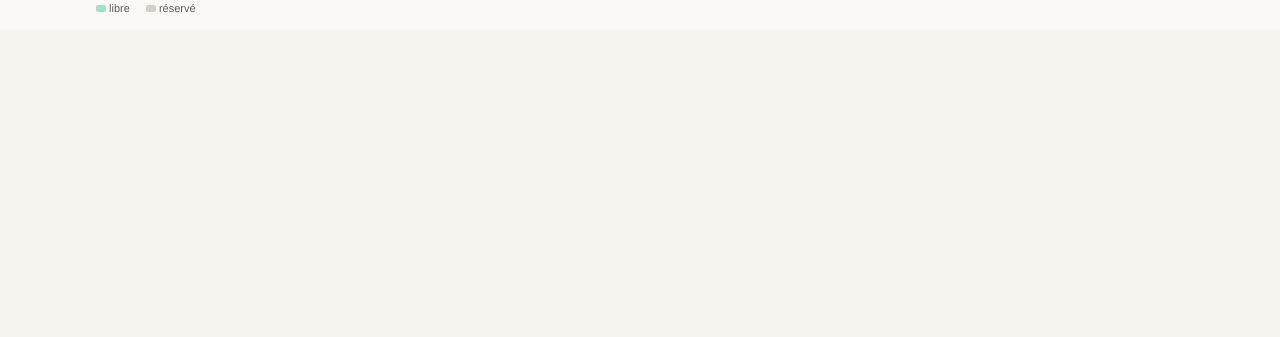
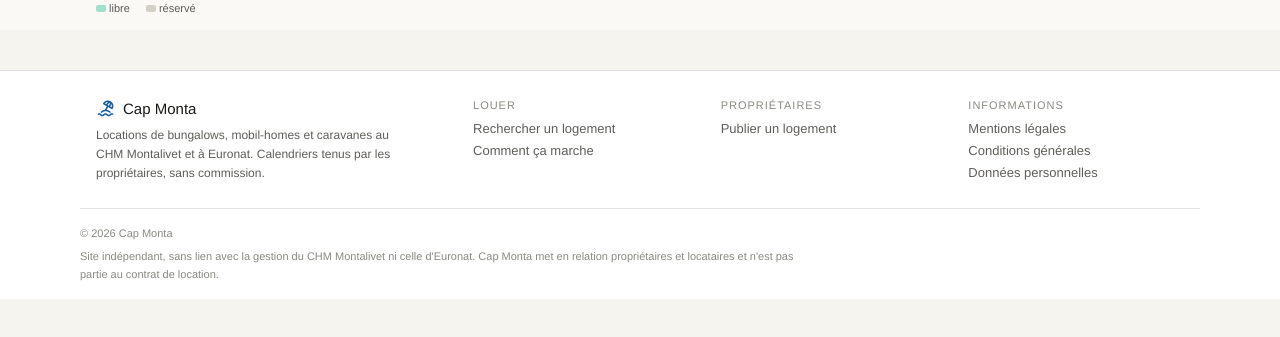
Before and after one commit to DamienCH33/cap-monta, an Angular app in the folder web/: page /recherche in a window 1280 px wide. Shown: the part 309-646 px from the top of the page. Built offline with nearby package versions, Linux system fonts and the light colour scheme; no server answers.

Commit message:
feat(web): add site footer to app layout

```diff
--- a/web/src/app/app.html
+++ b/web/src/app/app.html
@@ -1,2 +1,3 @@
 <cm-header />
 <router-outlet />
+<cm-footer />
--- a/web/src/app/app.ts
+++ b/web/src/app/app.ts
@@ -2,10 +2,11 @@ import { Component } from '@angular/core';
 import { RouterOutlet } from '@angular/router';
 
 import { Header } from './layout/header/header';
+import { Footer } from './layout/footer/footer';
 
 @Component({
   selector: 'cm-root',
-  imports: [RouterOutlet, Header],
+  imports: [RouterOutlet, Header, Footer],
   templateUrl: './app.html',
   styleUrl: './app.scss',
 })
--- /dev/null
+++ b/web/src/app/layout/footer/footer.html
@@ -0,0 +1,40 @@
+<footer class="footer">
+  <div class="container footer__inner">
+    <div class="footer__brand">
+      <div class="footer__name">
+        <i class="ti ti-beach"></i>
+        <span>Cap Monta</span>
+      </div>
+      <p class="footer__pitch">
+        Locations de bungalows, mobil-homes et caravanes au CHM Montalivet et à Euronat. Calendriers
+        tenus par les propriétaires, sans commission.
+      </p>
+    </div>
+
+    <nav class="footer__column" aria-label="Louer">
+      <h2 class="footer__title">Louer</h2>
+      <a routerLink="/recherche">Rechercher un logement</a>
+      <a routerLink="/comment-ca-marche">Comment ça marche</a>
+    </nav>
+
+    <nav class="footer__column" aria-label="Propriétaires">
+      <h2 class="footer__title">Propriétaires</h2>
+      <a routerLink="/proprietaire">Publier un logement</a>
+    </nav>
+
+    <nav class="footer__column" aria-label="Informations">
+      <h2 class="footer__title">Informations</h2>
+      <a routerLink="/mentions-legales">Mentions légales</a>
+      <a routerLink="/conditions-generales">Conditions générales</a>
+      <a routerLink="/confidentialite">Données personnelles</a>
+    </nav>
+  </div>
+
+  <div class="container footer__legal">
+    <p>© {{ year }} Cap Monta</p>
+    <p>
+      Site indépendant, sans lien avec la gestion du CHM Montalivet ni celle d'Euronat. Cap Monta
+      met en relation propriétaires et locataires et n'est pas partie au contrat de location.
+    </p>
+  </div>
+</footer>
--- /dev/null
+++ b/web/src/app/layout/footer/footer.scss
@@ -0,0 +1,84 @@
+.footer {
+  margin-top: 40px;
+  padding-top: 28px;
+  font-size: 13px;
+  color: var(--text-secondary);
+  background: var(--surface-2);
+  border-top: 1px solid var(--border);
+
+  &__inner {
+    display: grid;
+    grid-template-columns: minmax(0, 1fr);
+    gap: 24px;
+    padding-bottom: 24px;
+  }
+
+  &__name {
+    display: flex;
+    align-items: center;
+    gap: 8px;
+    font-size: 15px;
+    font-weight: 500;
+    color: var(--text-primary);
+
+    .ti {
+      font-size: 19px;
+      color: var(--blue);
+    }
+  }
+
+  &__pitch {
+    max-width: 320px;
+    margin: 8px 0 0;
+    font-size: 12px;
+    line-height: 1.6;
+  }
+
+  &__column {
+    display: flex;
+    flex-direction: column;
+    gap: 7px;
+
+    a {
+      color: var(--text-secondary);
+      text-decoration: none;
+
+      &:hover {
+        color: var(--blue);
+        text-decoration: underline;
+      }
+    }
+  }
+
+  &__title {
+    margin: 0 0 3px;
+    font-size: 11px;
+    font-weight: 500;
+    letter-spacing: 0.09em;
+    text-transform: uppercase;
+    color: var(--text-muted);
+  }
+
+  &__legal {
+    display: flex;
+    flex-direction: column;
+    gap: 6px;
+    padding: 16px 0;
+    font-size: 11px;
+    line-height: 1.6;
+    color: var(--text-muted);
+    border-top: 1px solid var(--border);
+
+    p {
+      margin: 0;
+      max-width: 720px;
+    }
+  }
+}
+
+@media (min-width: 760px) {
+  .footer__inner {
+    grid-template-columns: minmax(0, 1.6fr) repeat(3, minmax(0, 1fr));
+    gap: 32px;
+  }
+}
--- /dev/null
+++ b/web/src/app/layout/footer/footer.ts
@@ -0,0 +1,12 @@
+import { Component } from '@angular/core';
+import { RouterLink } from '@angular/router';
+
+@Component({
+  selector: 'cm-footer',
+  imports: [RouterLink],
+  templateUrl: './footer.html',
+  styleUrl: './footer.scss',
+})
+export class Footer {
+  readonly year = new Date().getFullYear();
+}
```
